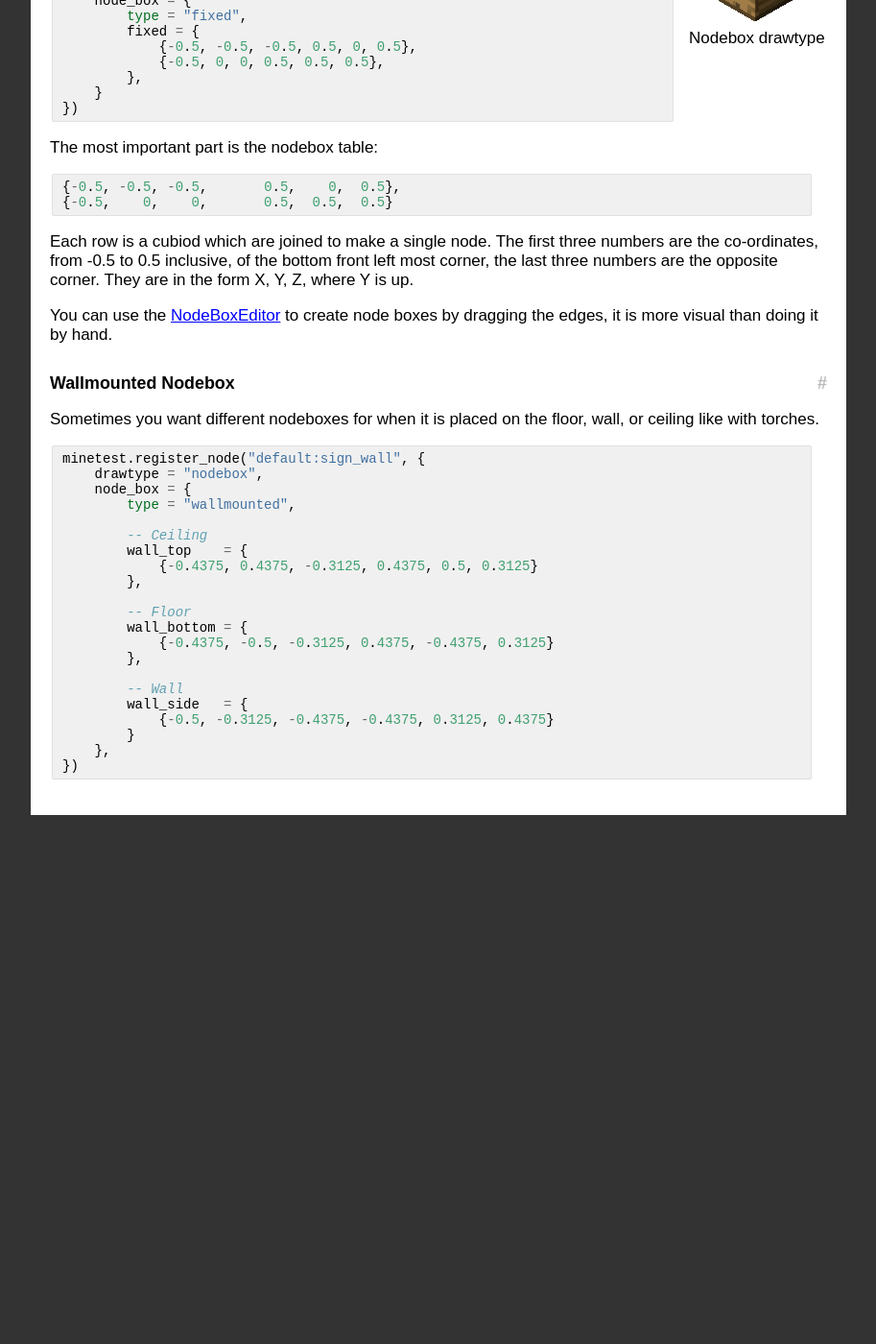
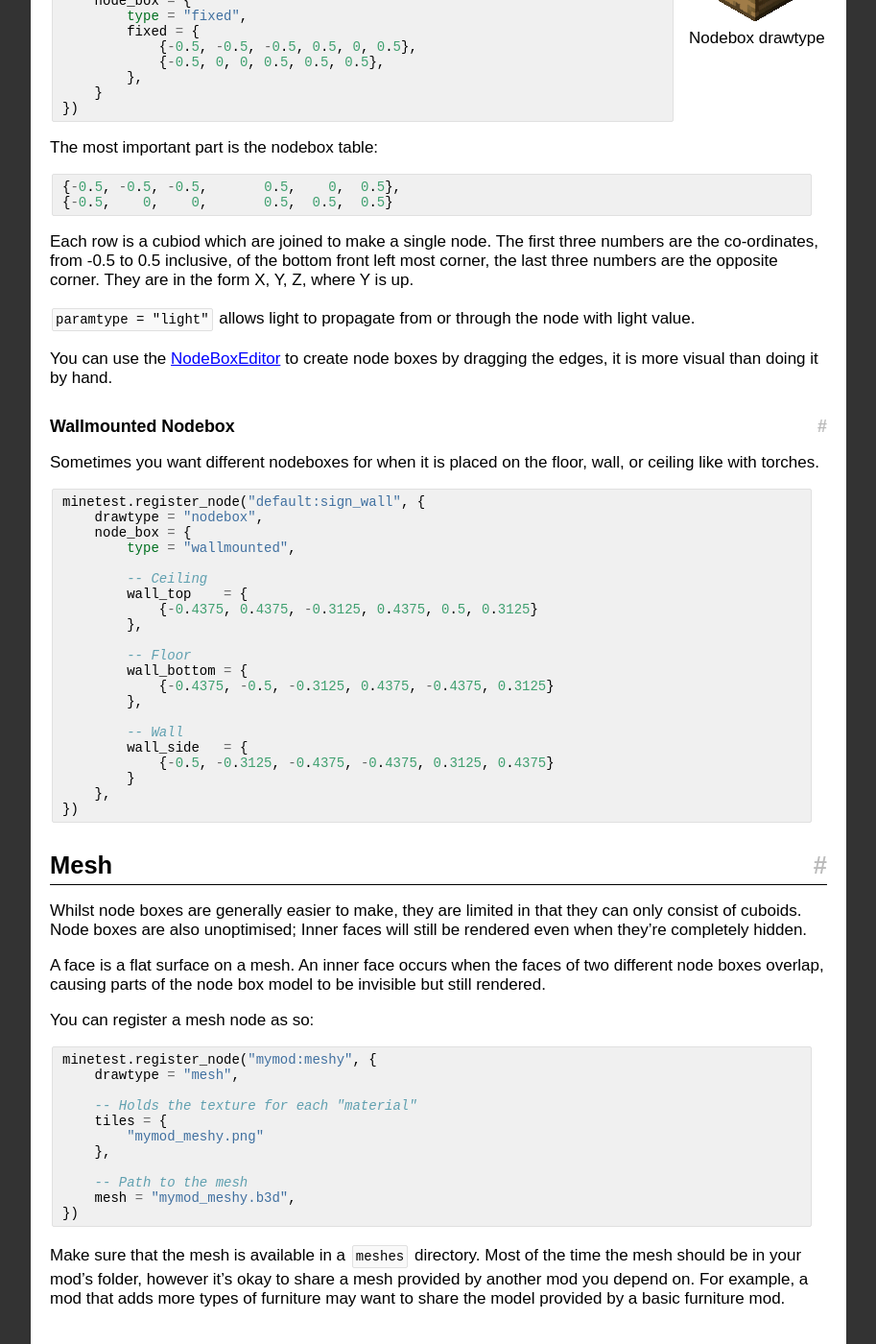
Before and after one commit to rubenwardy/minetest_modding_book, a Jekyll site: the page built from en/chapters/node_drawtypes.md, in a window 1280 px wide and 1400 px high, scrolled down 5639 px. Shown: the whole window at 96% size, without its empty margins (308-1221 px from the left). Built offline with Jekyll 4.4.1, drawn with Linux system fonts in a browser that asks for light colours; nearby versions of some CDN libraries; before the commit the page ends 6488 px from its top, so only the background shows below that; some of the changed text lies outside the part shown.

Commit message:
Node Drawtypes: Add mesh drawtype

```diff
--- a/en/chapters/node_drawtypes.md
+++ b/en/chapters/node_drawtypes.md
@@ -22,26 +22,26 @@ A torch looks different to water, water looks different to stone.
 The string you use to determine the drawtype in the node definition is the same as
 the title of the sections, except in lower case.
 
-* Normal
-* Airlike
-* Liquid
-    * FlowingLiquid
-* Glasslike
-* Glasslike_Framed
-    * Glasslike_Framed_Optional
-* Allfaces
-    * Allfaces_Optional
-* Torchlike
-* Nodebox
+* [Normal](#normal)
+* [Airlike](#airlike)
+* [Liquid](#liquid)
+    * [FlowingLiquid](#flowingliquid)
+* [Glasslike](#glasslike)
+* [Glasslike_Framed](#glasslike_framed)
+    * [Glasslike_Framed_Optional](#glasslike_framed_optional)
+* [Allfaces](#allfaces)
+    * [Allfaces_Optional](#allfaces_optional)
+* [Torchlike](#torchlike)
+* [Nodebox](#nodebox)
+* [Mesh](#mesh)
 
-This article is not complete yet. These drawtypes are missing:
+This article is not complete yet. The following drawtypes are missing:
 
 * Signlike
 * Plantlike
 * Firelike
 * Fencelike
 * Raillike
-* Mesh
 
 ## Normal
 
@@ -350,6 +350,9 @@ The first three numbers are the co-ordinates, from -0.5 to 0.5 inclusive, of
 the bottom front left most corner, the last three numbers are the opposite corner.
 They are in the form X, Y, Z, where Y is up.
 
+`paramtype = "light"` allows light to propagate from or through the node
+with light value.
+
 You can use the [NodeBoxEditor](https://forum.minetest.net/viewtopic.php?f=14&t=2840) to
 create node boxes by dragging the edges, it is more visual than doing it by hand.
 
@@ -380,3 +383,35 @@ minetest.register_node("default:sign_wall", {
     },
 })
 {% endhighlight %}
+
+## Mesh
+
+Whilst node boxes are generally easier to make, they are limited in that
+they can only consist of cuboids. Node boxes are also unoptimised;
+Inner faces will still be rendered even when they're completely hidden.
+
+A face is a flat surface on a mesh. An inner face occurs when the faces of two
+different node boxes overlap, causing parts of the node box model to be
+invisible but still rendered.
+
+You can register a mesh node as so:
+
+{% highlight lua %}
+minetest.register_node("mymod:meshy", {
+    drawtype = "mesh",
+
+    -- Holds the texture for each "material"
+    tiles = {
+        "mymod_meshy.png"
+    },
+
+    -- Path to the mesh
+    mesh = "mymod_meshy.b3d",
+})
+{% endhighlight %}
+
+Make sure that the mesh is available in a `meshes` directory.
+Most of the time the mesh should be in your mod's folder, however it's okay to
+share a mesh provided by another mod you depend on. For example, a mod that
+adds more types of furniture may want to share the model provided by a basic
+furniture mod.
```
